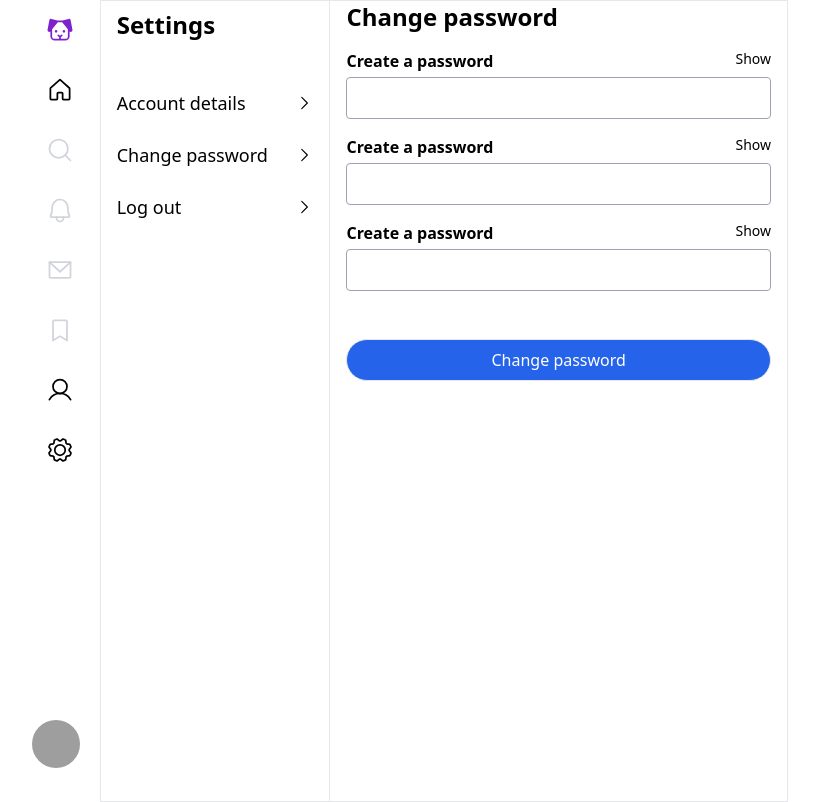
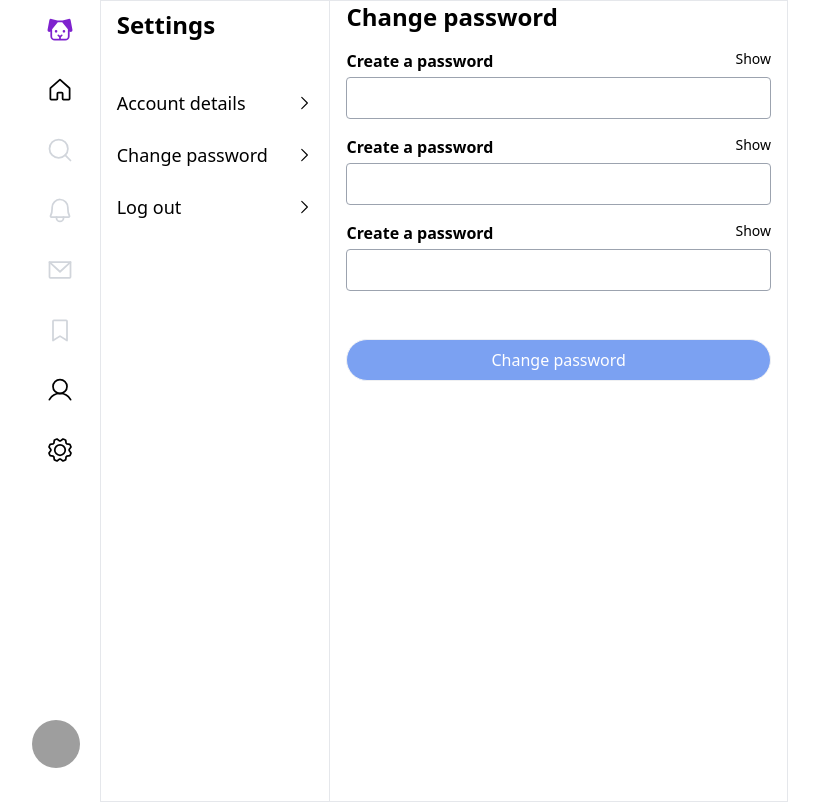
Before and after one commit to Saunved/web-dev-workshop, a Next.js app in the folder frontend/: page /settings/changePassword in a window 1280 px wide. Shown: the whole page, without its empty margins (236-1055 px from the left). Built offline with nearby package versions, Linux system fonts and the light colour scheme; sample sign-in values are in the browser's storage; grey boxes are pictures that could not be loaded.

Commit message:
Implement change password

```diff
--- a/frontend/src/pages/settings/changePassword.jsx
+++ b/frontend/src/pages/settings/changePassword.jsx
@@ -2,6 +2,8 @@ import strings from "@/constants/ui/strings";
 import { useState } from "react";
 import Input from "@/components/Form/Input";
 import PasswordLabel from "@/components/Form/PasswordLabel";
+import { BASE_URL } from "@/constants/routes";
+import toast from "react-hot-toast";
 
 export default function ChangePassword() {
   const uiText = strings.EN.SETTINGS;
@@ -19,7 +21,7 @@ export default function ChangePassword() {
     setChangePasswordForm(_changePasswordForm);
   };
 
-  const [changePasswordForm, setChangePasswordForm] = useState({
+  const INITIAL_FORM_STATE = {
     currentPassword: {
       label: (
         <PasswordLabel
@@ -65,7 +67,47 @@ export default function ChangePassword() {
       onChange: onInputChange,
       validate: () => {},
     },
-  });
+  };
+
+  const onSubmitChangePassword = (e) => {
+    e.preventDefault();
+
+    fetch(`${BASE_URL}/user/change-password`, {
+      method: "PUT",
+      credentials: "include",
+      headers: {
+        "Content-Type": "application/json",
+      },
+      body: JSON.stringify({
+        oldPassword: changePasswordForm.currentPassword.value,
+        newPassword: changePasswordForm.newPassword.value,
+        confirmPassword: changePasswordForm.newPasswordAgain.value,
+      }),
+    })
+      .then((response) => {
+        if (response.ok) {
+          // Redirect the user to their profile page
+          response.json().then((body) => {
+            toast.success("Password changed successfully");
+            // @TODO: Fix this, it doesn't work
+            setChangePasswordForm(INITIAL_FORM_STATE);
+          });
+        } else {
+          // Login failed
+          response.json().then((body) => {
+            toast.error(
+              "There was an error changing your password. Check if your data is correct"
+            );
+          });
+        }
+      })
+      .catch((error) => {
+        console.error("Error logging in", error);
+      });
+  };
+
+  const [changePasswordForm, setChangePasswordForm] =
+    useState(INITIAL_FORM_STATE);
 
   return (
     <div>
@@ -76,7 +118,16 @@ export default function ChangePassword() {
         <Input {...changePasswordForm.newPasswordAgain} />
 
         <div className="mt-8">
-          <button className="px-4 w-full border rounded-full py-2 bg-blue-600 text-white mt-4">
+          <button
+            type="submit"
+            onClick={onSubmitChangePassword}
+            disabled={
+              !changePasswordForm.currentPassword.value ||
+              !changePasswordForm.newPassword.value ||
+              !changePasswordForm.newPasswordAgain.value
+            }
+            className="px-4 w-full border rounded-full py-2 bg-blue-600 text-white mt-4 disabled:opacity-60"
+          >
             {uiText.changePassword}
           </button>
         </div>
```
